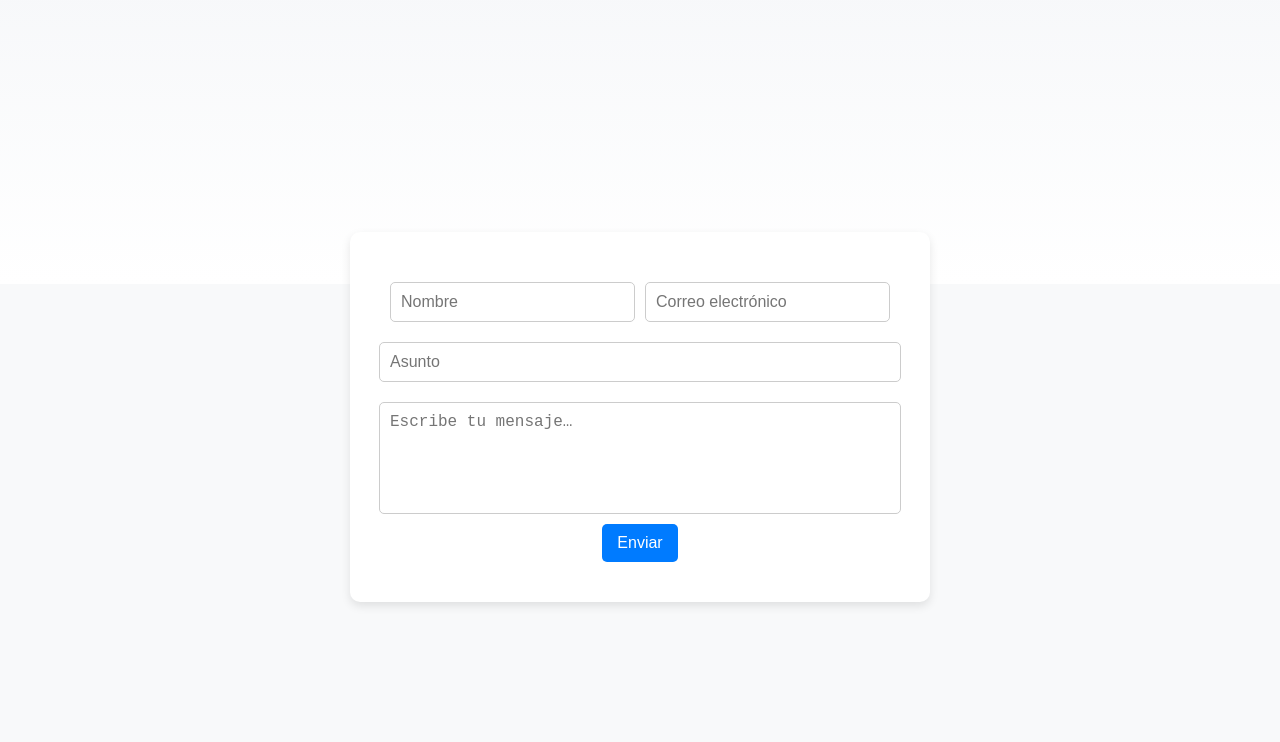
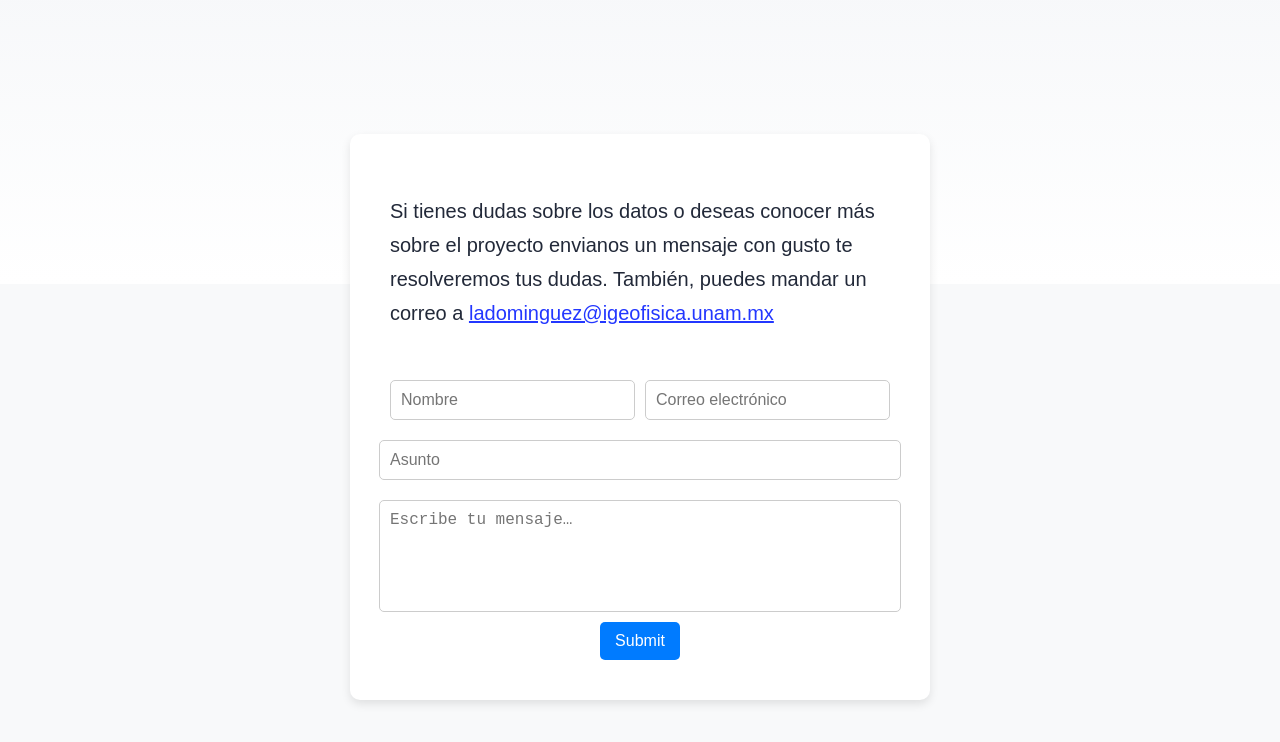
Before and after one commit to mariomttz/mase, an Astro site: page /msn/contact in a window 1280 px wide. Shown: the part 316-1058 px from the top of the page. Built offline with nearby package versions, Linux system fonts and the light colour scheme; Astro itself is replaced by a stand-in of ours; a web font is replaced by a local one.

Commit message:
Editing contact form with fabform.io

```diff
--- a/src/pages/contact.astro
+++ b/src/pages/contact.astro
@@ -6,12 +6,14 @@ import Layout from "../layouts/Generic.astro";
   <div class="container">
     <div class="content">
       <!-- This form uses FabForm.io for submission -->
+      <p style="text-align: left">
+        Si tienes dudas sobre los datos o deseas conocer más sobre el proyecto envianos un mensaje con gusto te
+      resolveremos tus dudas. También, puedes mandar un correo a <a
+      href="ladominguez@igeofisica.unam.mx">ladominguez@igeofisica.unam.mx</a>
+      </p>
 
-      <form
-        action="https://fabform.io/f/xxxxx"
-        method="post"
-        class="form-container"
-      >
+      <form action="https://fabform.io/f/v5uGUBi" method="POST">
+
         <div class="input-group">
           <input id="name" type="text" placeholder="Nombre" />
           <input id="email" type="email" placeholder="Correo electrónico" />
@@ -19,8 +21,11 @@ import Layout from "../layouts/Generic.astro";
         <input id="subject" type="text" placeholder="Asunto" />
         <textarea id="message" rows="5" placeholder="Escribe tu mensaje…"
         ></textarea>
-        <button type="submit">Enviar </button>
+
+        <button type="submit">Submit</button>
       </form>
+
+
     </div>
   </div>
 
```
Also changed, not shown: 1 other file.
